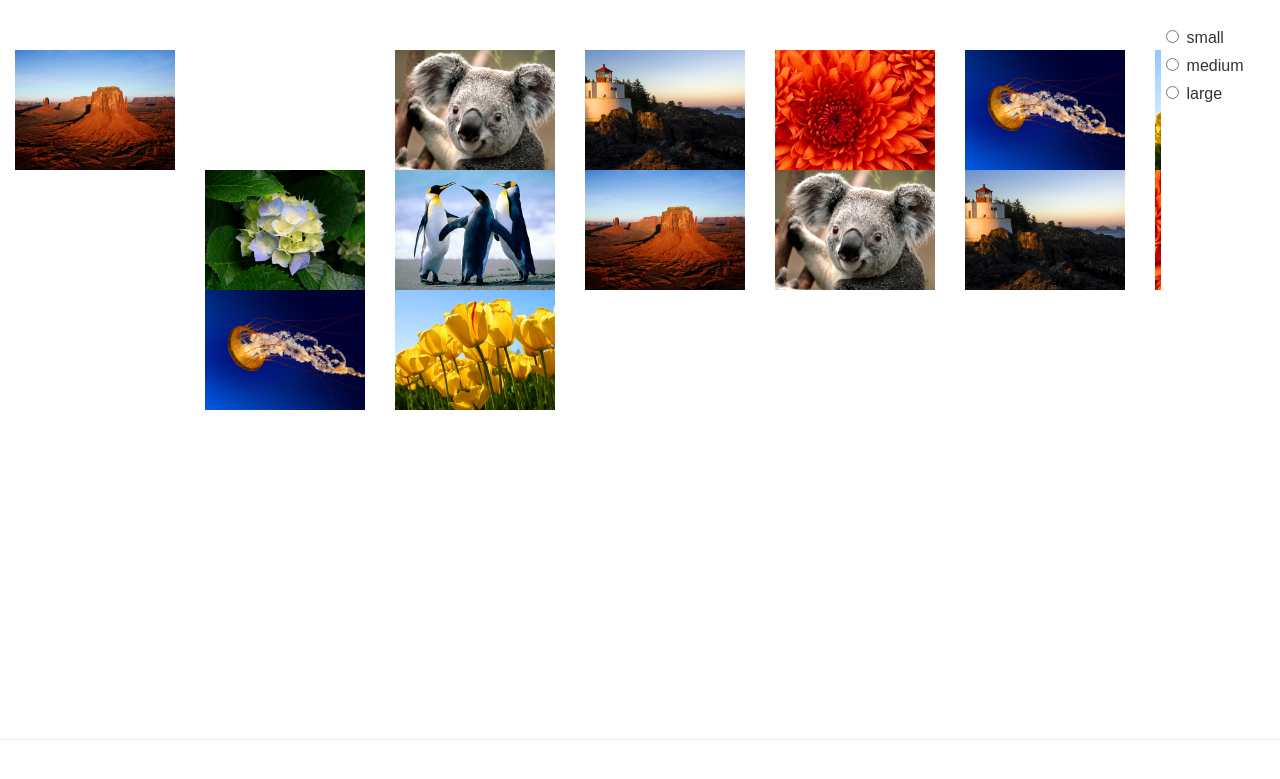
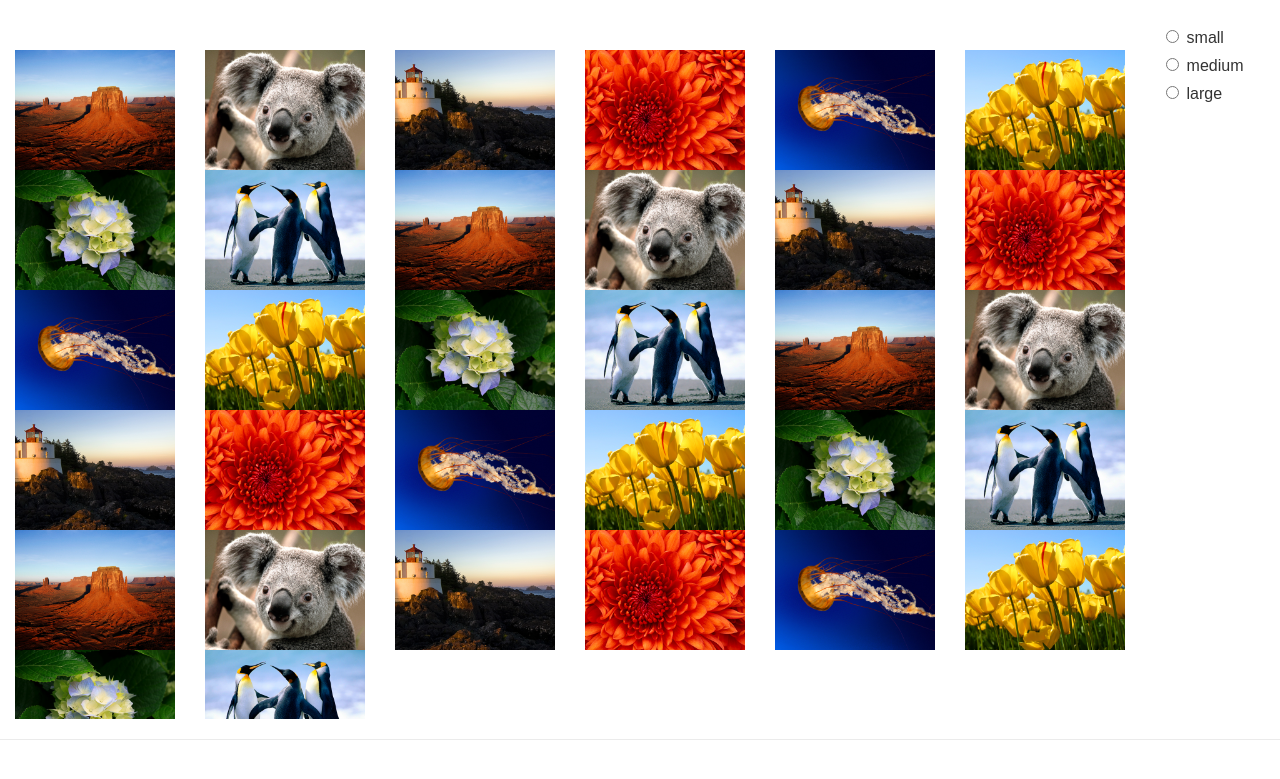
Before and after one commit to JHarden/tile-slide-poc, a website: page index.html in a window 1280 px wide. Shown: the part 61-840 px from the top of the page. Drawn offline with Linux system fonts and the light colour scheme.

Commit message:
fixed alignment issues and some math

```diff
--- a/scripts/script.js
+++ b/scripts/script.js
@@ -26,7 +26,8 @@ window.onload = function(){
             for(var j =0; j<6;j++){
 
                 small_thumb_list[i][j] = {
-                    x: 190 *(j+1),
+                    //TODO figure out correct initial x y coords
+                    x: 0 + (190 *(j)), //
                     y: 0 + (120 *(i))
                 };
                 //console.log('coords: x: ' + +small_thumb_list[i][j].x + ' y: '+small_thumb_list[i][j].y);
@@ -56,8 +57,8 @@ window.onload = function(){
             for(var j =0; j<4;j++){
 
                 med_thumb_list[i][j] = {
-                    x: 250 *(j),
-                    y: 190 *(i+1)
+                    x:  0 + (250 *(j)),
+                    y: 0 + (190 *(i))
                 };
                // console.log('coords: x: ' + +med_thumb_list[i][j].x + ' y: '+med_thumb_list[i][j].y);
                 count++;
```
Also changed, not shown: index.html (+2 -2 lines).
